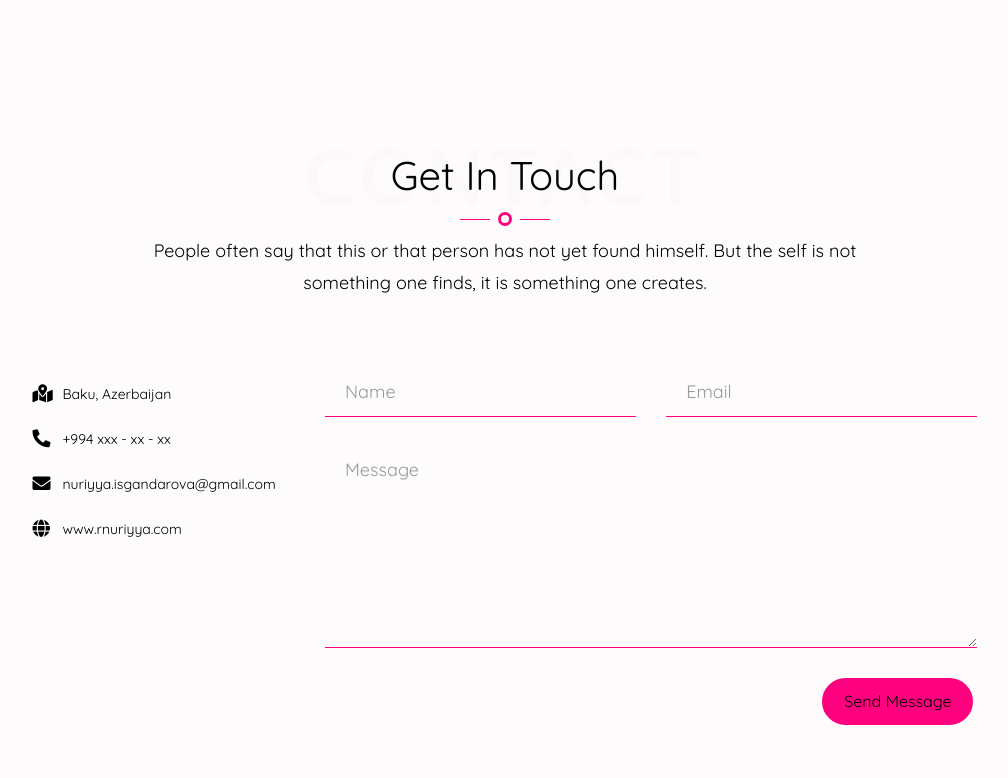
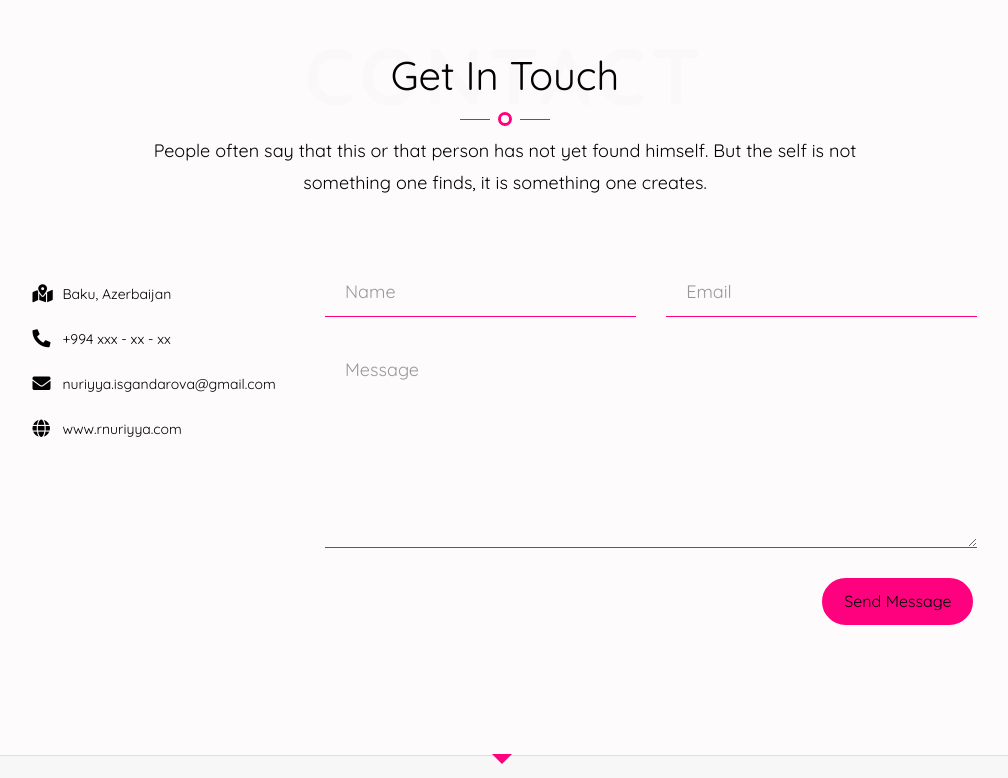
Before and after one commit to nuriyyaruslan/nuriyyaruslanovna, a plain HTML site: page work.html in a window 1280 px wide. Shown: the part 3817-4595 px from the top of the page, without its empty margins (135-1143 px from the left). Drawn offline with Linux system fonts and the light colour scheme.

Commit message:
Update work.html

```diff
--- a/work.html
+++ b/work.html
@@ -1,8 +1,5 @@
 <!DOCTYPE HTML>
 <html lang="en">
-
-<!-- Mirrored from pavloffstudio.com/gwyn/gwyn/demo/light/ by HTTrack Website Copier/3.x [XR&CO'2014], Sat, 14 Dec 2019 15:20:18 GMT -->
-
 <head>
   <!--Meta Tags-->
   <meta charset="utf-8">
@@ -388,7 +385,7 @@
 
 
     <!-- Contact Section -->
-    <section id="contact" class="bg-light">
+    <section id="contact" class="bg-light contact-work">
       <div class="container">
         <div class="row">
           <div class="col-md-8 col-md-offset-2 text-center heading">
@@ -502,7 +499,4 @@
   <!-- Custom JS -->
   <script src="js/custom.js"></script>
 </body>
-
-<!-- Mirrored from pavloffstudio.com/gwyn/gwyn/demo/light/ by HTTrack Website Copier/3.x [XR&CO'2014], Sat, 14 Dec 2019 15:20:53 GMT -->
-
 </html>
```
